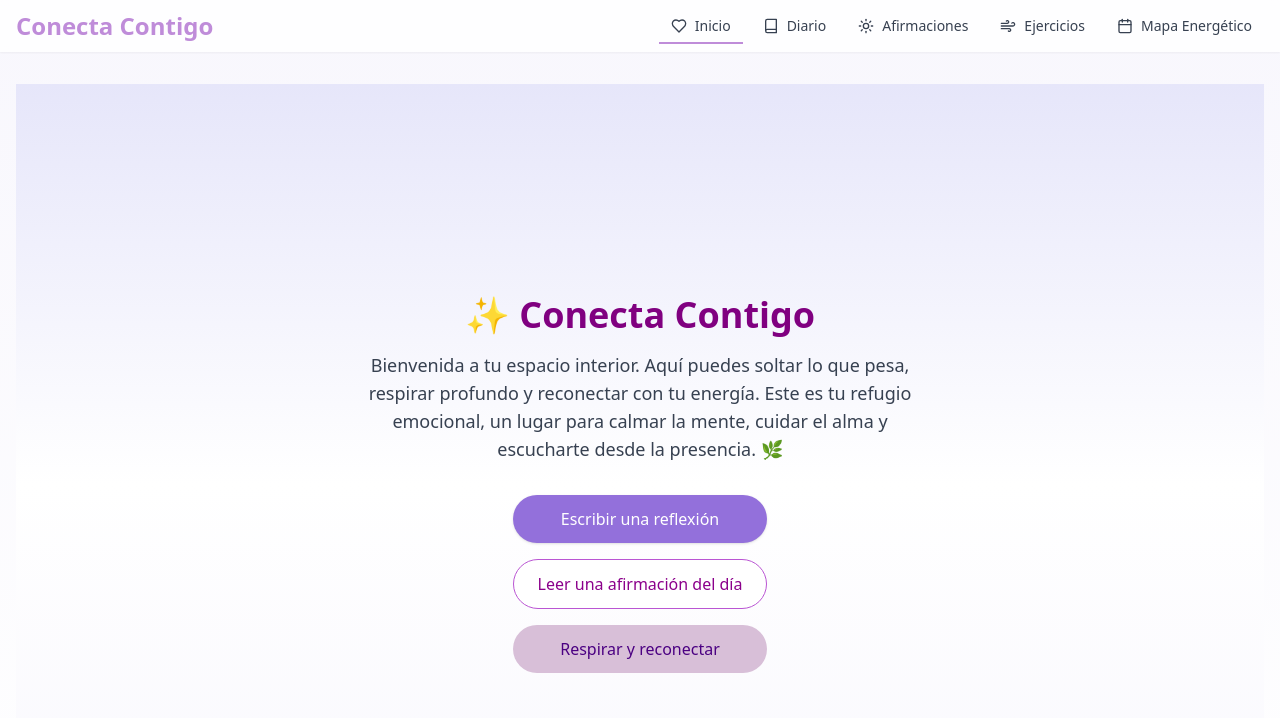
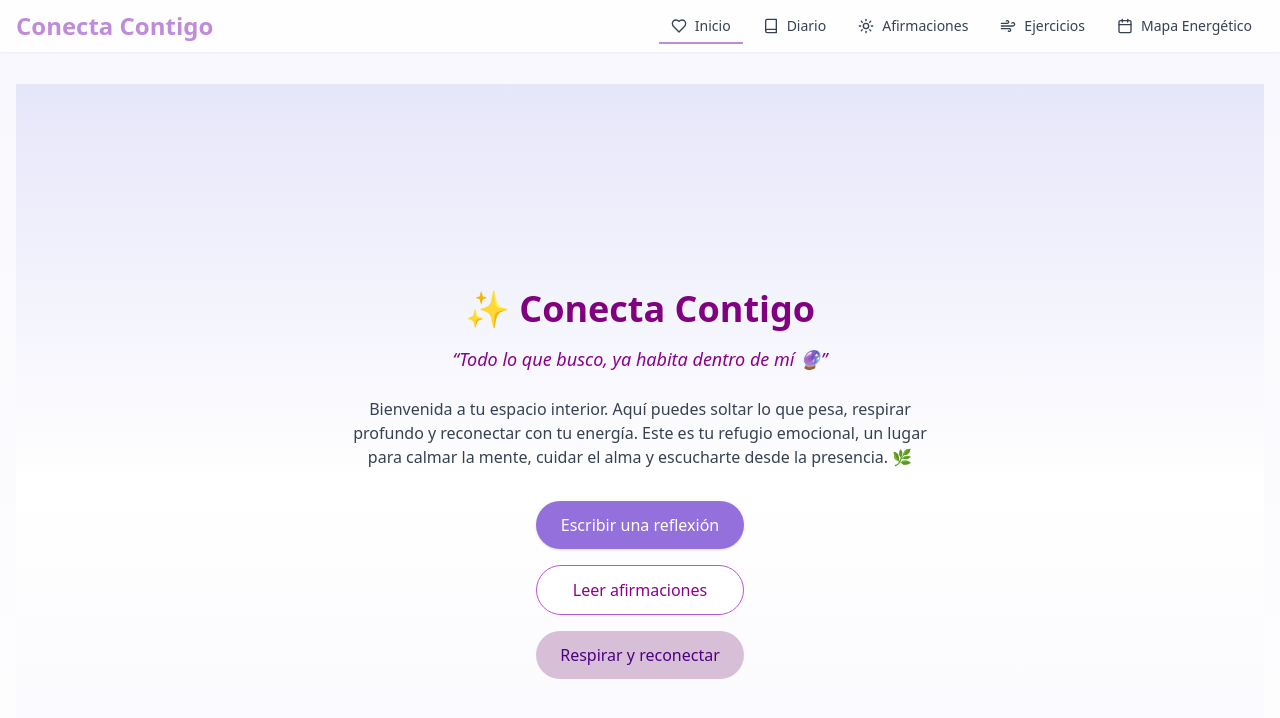
Before and after one commit to germopa/conecta-contigo, a React (Vite) app: page / in a window 1280 px wide. Shown: the top 718 px of the page. Built offline with nearby package versions, Linux system fonts and the light colour scheme.

Commit message:
Agregada frase del día en la portada

```diff
--- a/src/pages/Home.jsx
+++ b/src/pages/Home.jsx
@@ -1,15 +1,62 @@
-import React from "react";
+import React, { useState, useEffect } from "react";
 import { Link } from "react-router-dom";
 
+const frasesDelDia = [
+  "Hoy elijo soltar lo que no puedo controlar 🌿",
+  "Eres suficiente tal como eres 💜",
+  "Mi energía está alineada con mi propósito ✨",
+  "Respiro profundo, confío, suelto y fluyo 🌬️",
+  "Lo que necesito, me está buscando también 💫",
+  "Merezco descanso, amor y presencia 🤍",
+  "Mi mente está en calma, mi corazón agradecido 🌸",
+  "Confío en el proceso de la vida 🙏",
+  "Cada respiración me regresa al presente 🍃",
+  "Todo lo que busco, ya habita dentro de mí 🔮",
+  "Mi alma conoce el camino, solo debo escuchar 💫",
+  "Hoy soy más suave conmigo mismo/a 🌷",
+  "Acepto lo que siento sin juzgarme 💧",
+  "Mi valor no depende de lo que hago, sino de lo que soy ✨",
+  "Estoy a salvo en mi propia compañía 🫶",
+  "Doy un paso a la vez, sin prisa y con amor 🐢",
+  "Hoy elijo cuidar mi energía como un tesoro 💎",
+  "El silencio también es sabiduría 🕊️",
+  "Agradezco este momento, justo como es 🪷",
+  "Mi intuición es una guía segura 🔔",
+  "Merezco una vida llena de paz y belleza 🌺",
+  "Abrazo lo incierto con confianza ☁️",
+  "Mis emociones no me definen, solo me visitan 🌀",
+  "Hoy florezco a mi propio ritmo 🌼",
+  "Nada externo puede apagar mi luz interior 🌟",
+  "Estoy conectado/a con algo más grande que yo 🌌",
+  "Me doy permiso de descansar sin culpa 🛌",
+  "Soy parte del todo, y eso es suficiente 🧘‍♀️",
+  "Cada día es una nueva oportunidad para sentir y sanar 🌞",
+  "Estoy exactamente donde debo estar ahora 🧭"
+];
+
 const Home = () => {
+  const [frase, setFrase] = useState("");
+
+  useEffect(() => {
+    const dayOfMonth = new Date().getDate(); // 1 a 31
+    const index = (dayOfMonth - 1) % frasesDelDia.length;
+    setFrase(frasesDelDia[index]);
+  }, []);
+
   return (
     <div className="flex flex-col items-center justify-center min-h-screen px-6 text-center bg-gradient-to-b from-purple-100 via-white to-purple-50">
       <h1 className="text-4xl font-bold mb-4 text-purple-800">✨ Conecta Contigo</h1>
-      <p className="text-lg text-gray-700 max-w-xl mb-8">
+
+      <p className="text-lg text-purple-700 italic mb-6 max-w-lg">
+        “{frase}”
+      </p>
+
+      <p className="text-gray-700 max-w-xl mb-8">
         Bienvenida a tu espacio interior. Aquí puedes soltar lo que pesa, respirar profundo
         y reconectar con tu energía. Este es tu refugio emocional, un lugar para calmar la mente,
         cuidar el alma y escucharte desde la presencia. 🌿
       </p>
+
       <div className="flex flex-col gap-4">
         <Link
           to="/journal"
@@ -21,7 +68,7 @@ const Home = () => {
           to="/affirmations"
           className="bg-white text-purple-700 px-6 py-3 border border-purple-500 rounded-full hover:bg-purple-100 transition"
         >
-          Leer una afirmación del día
+          Leer afirmaciones
         </Link>
         <Link
           to="/exercises"
```
